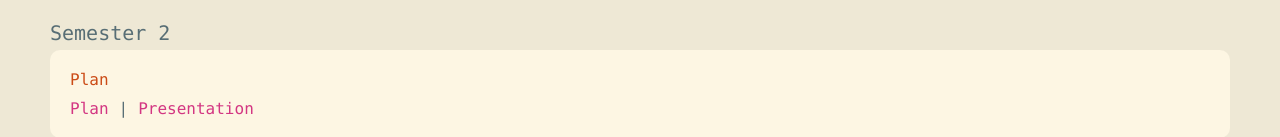
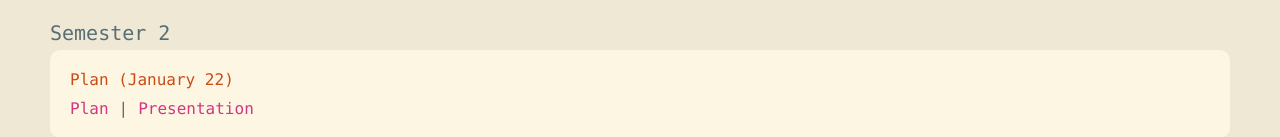
Before and after one commit to tygutowski/garbage-collection, a plain HTML site: page index.html in a window 1280 px wide. Shown: the part 663-800 px from the top of the page. Drawn offline with Linux system fonts and the light colour scheme.

Commit message:
Update index.html

```diff
--- a/index.html
+++ b/index.html
@@ -67,7 +67,7 @@
             <span class="section-title">Semester 2</span>
             <div class="panel">
                 <div class="panel-content">
-                    <div class="title">Plan</div>
+                    <div class="title">Plan (January 22)</div>
                     <div class="panel-image"></div>
                     <div class="links">
                         <a href="semester1plan.html">Plan</a>
```
